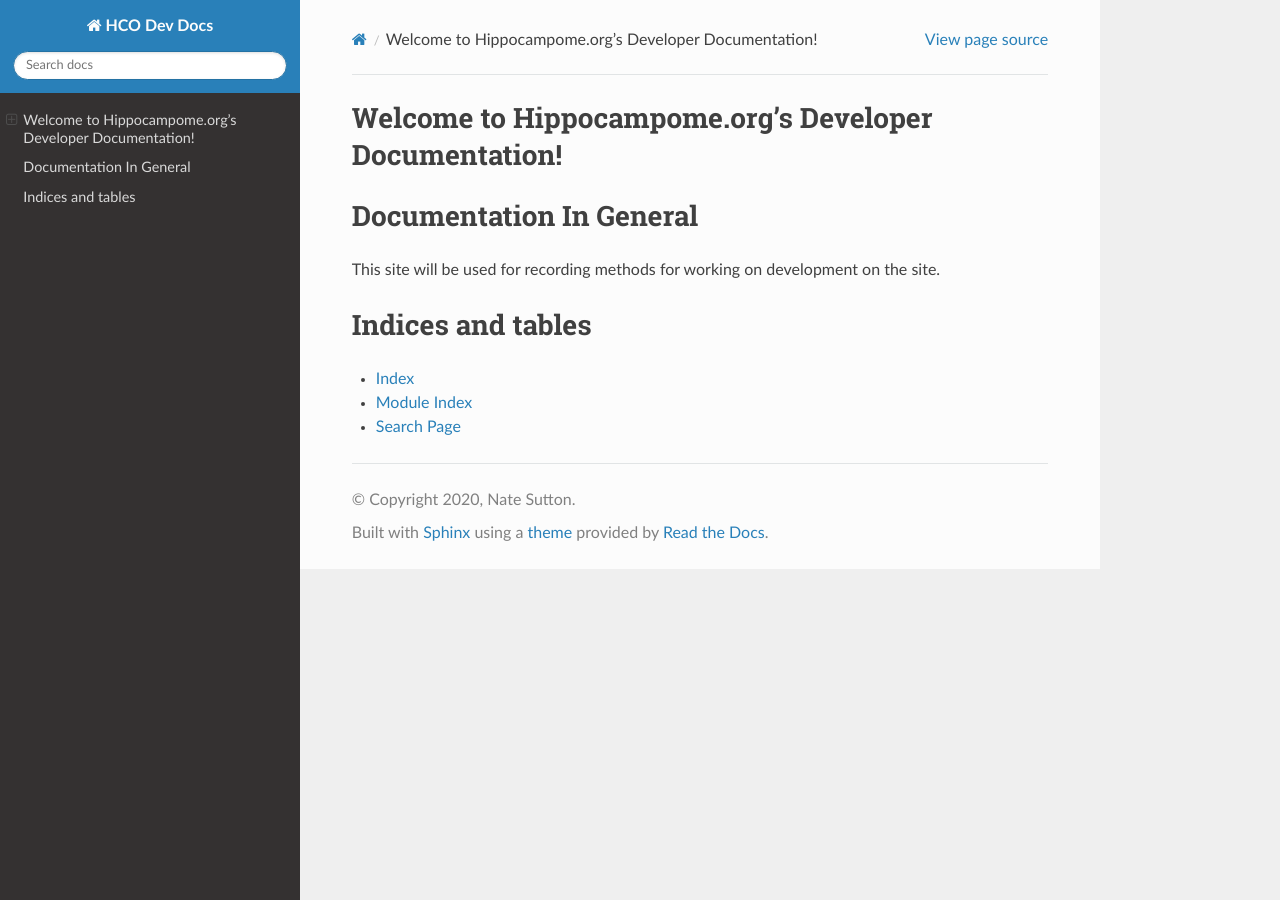
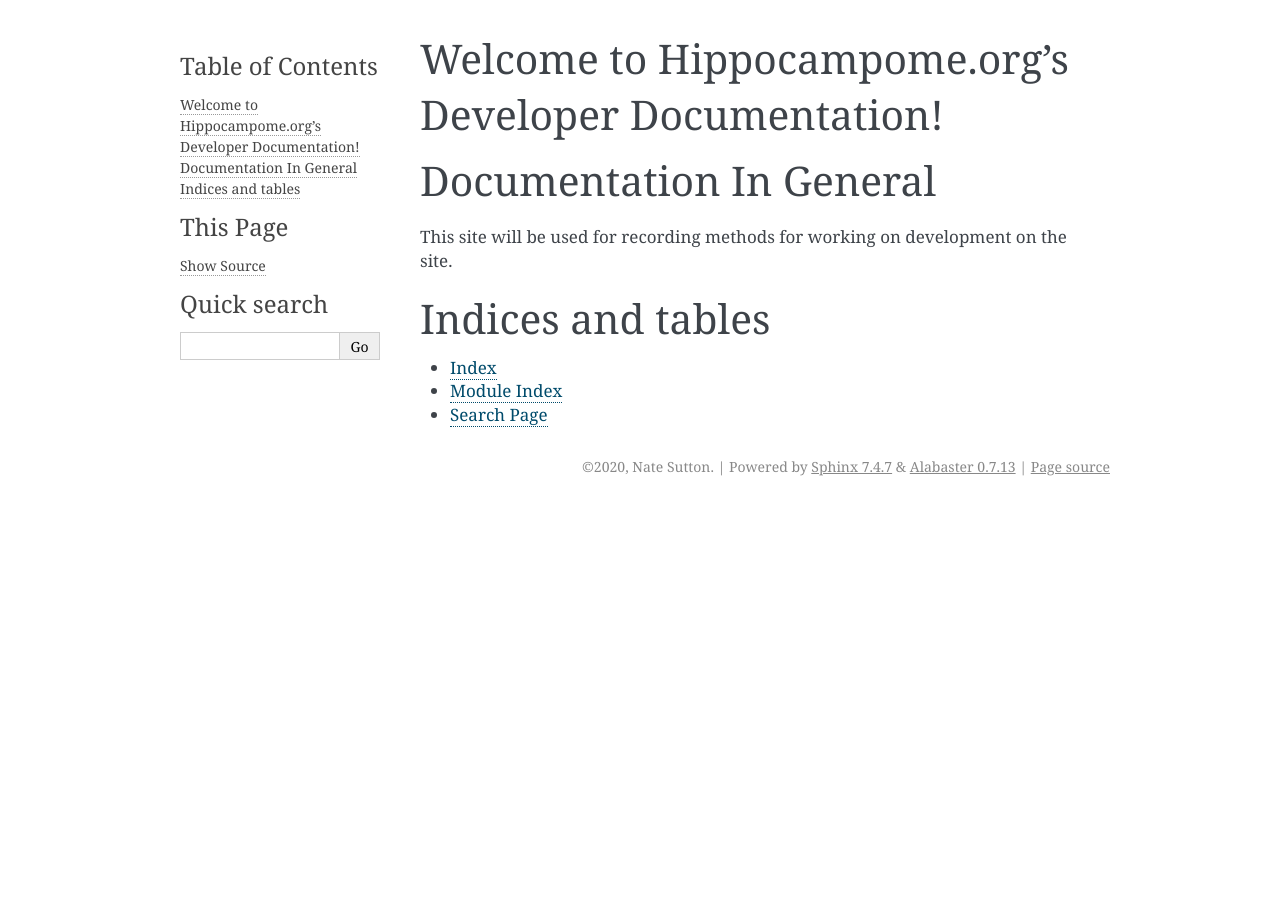
Before and after one commit to Hippocampome-Org/hco_dev_docs, a Sphinx documentation site: the page built from docs/index.rst, in a window 1280 px wide. Built offline with Sphinx 7.4.7, drawn with Linux system fonts in a browser that asks for light colours; pages that are not in the unit, such as notebooks, are missing from menus.

Commit message:
changed theme due to build error

```diff
--- a/docs/conf.py
+++ b/docs/conf.py
@@ -81,7 +81,7 @@ pygments_style = None
 # The theme to use for HTML and HTML Help pages.  See the documentation for
 # a list of builtin themes.
 #
-html_theme = 'sphinx_rtd_theme'
+#html_theme = 'sphinx_rtd_theme'
 
 # Theme options are theme-specific and customize the look and feel of a theme
 # further.  For a list of options available for each theme, see the
@@ -92,7 +92,7 @@ html_theme = 'sphinx_rtd_theme'
 # Add any paths that contain custom static files (such as style sheets) here,
 # relative to this directory. They are copied after the builtin static files,
 # so a file named "default.css" will overwrite the builtin "default.css".
-html_static_path = ['_static']
+#html_static_path = ['_static']
 
 # Custom sidebar templates, must be a dictionary that maps document names
 # to template names.
```
